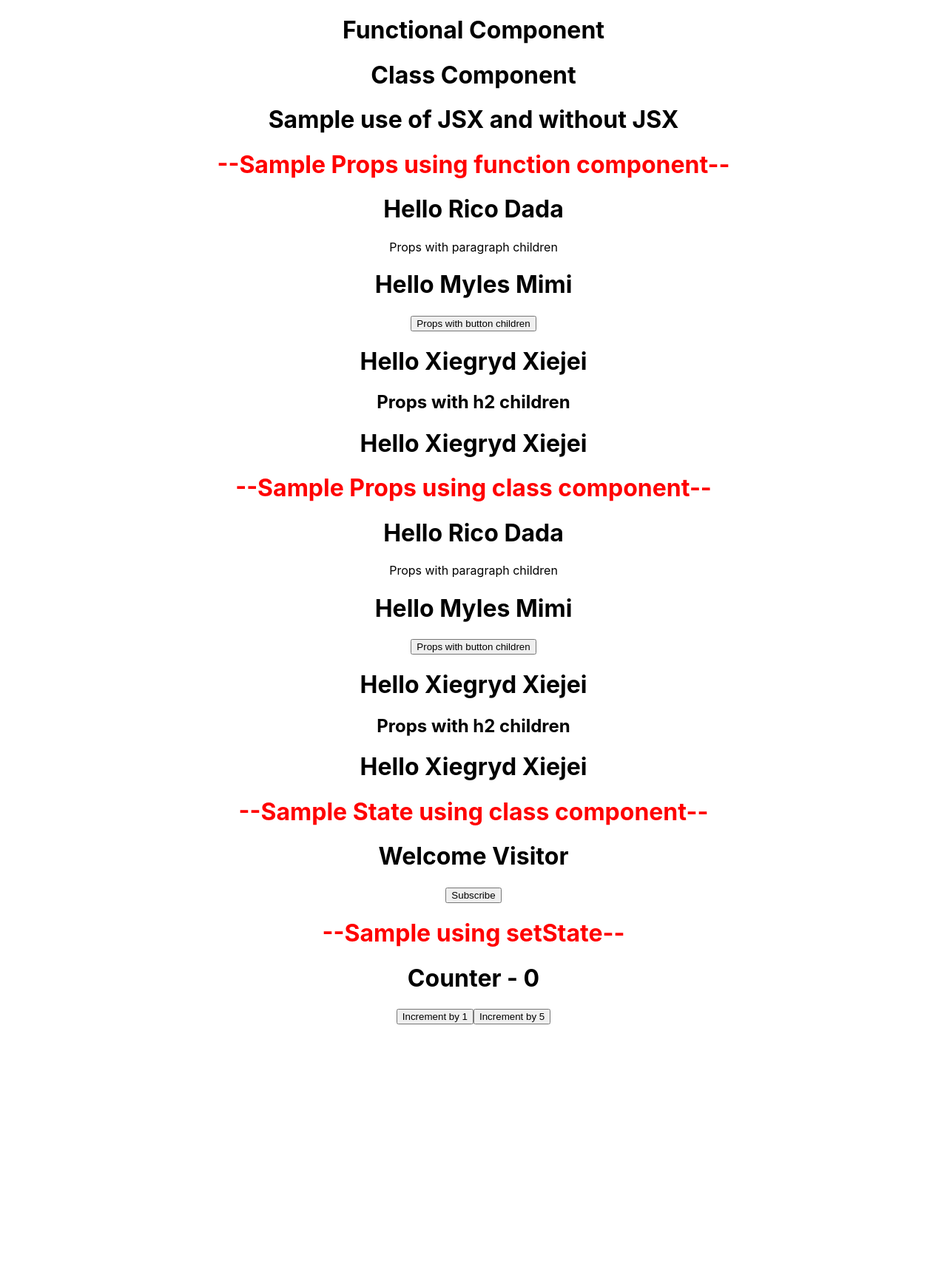
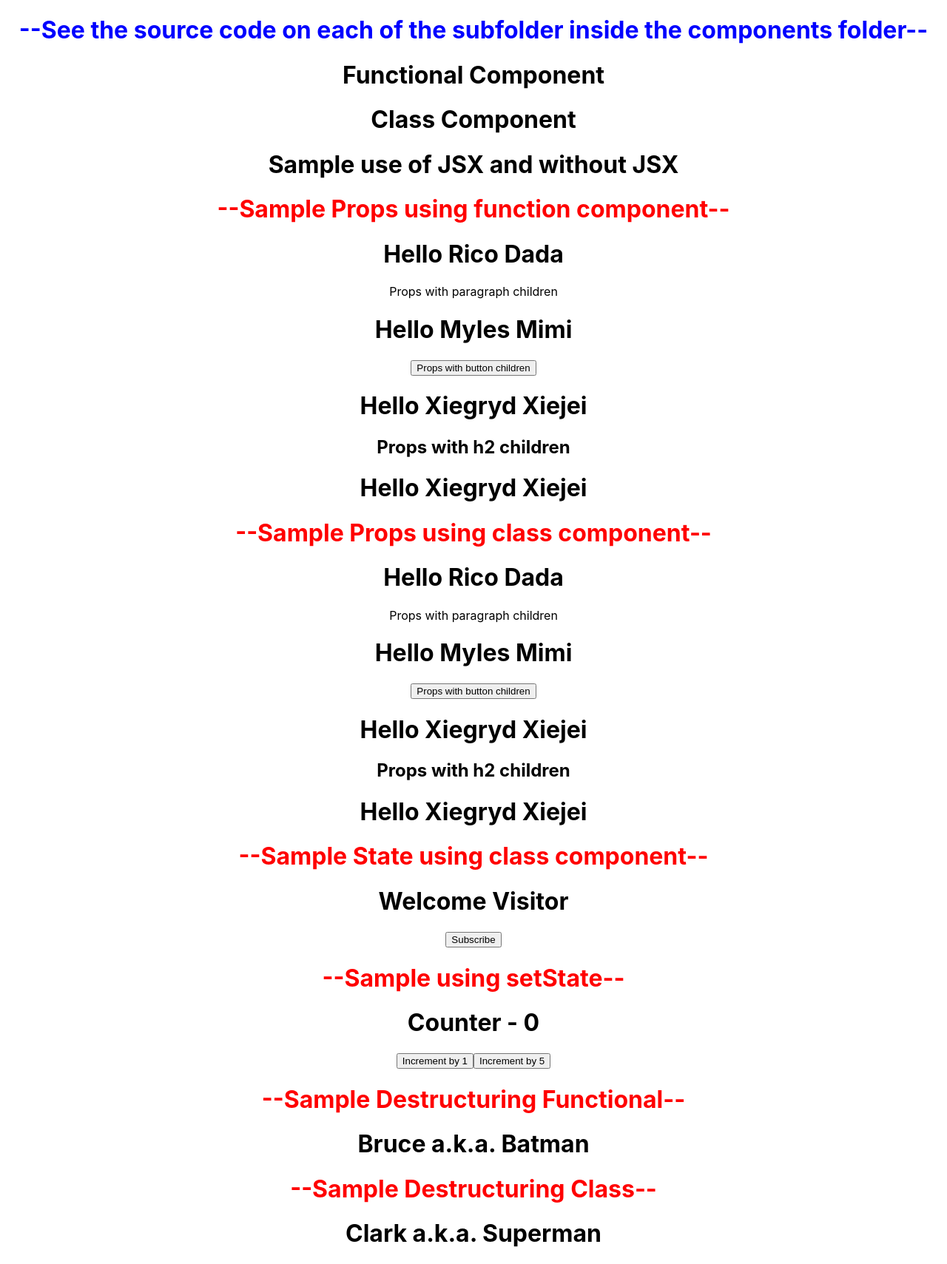
Before and after one commit to mirjSolution/react-front-to-back, a React (Create React App) app: page / in a window 1280 px wide. Shown: the whole page at 74% size. Before the commit the page ends 1385 px from the top, so only its background shows below. Built offline with nearby package versions, Linux system fonts and the light colour scheme.

Commit message:
UDestructuring Class and Functional Components

```diff
--- a/src/App.js
+++ b/src/App.js
@@ -1,6 +1,8 @@
 import React, { Component } from 'react';
 import './App.css';
 import Welcome from './components/class/Welcome';
+import DestructuringClass from './components/destructuring/DestructuringClass';
+import DestructuringFunctional from './components/destructuring/DestructuringFunctional';
 
 // Name export
 // import {Greet} from './components/functional/greet';
@@ -15,6 +17,10 @@ class App extends Component {
   render() {
     return (
       <div className='App'>
+        <h1 style={{ color: 'blue' }}>
+          --See the source code on each of the subfolder inside the components
+          folder--
+        </h1>
         {/* Sample functional component */}
         <Greet />
         {/* Sample class component */}
@@ -53,6 +59,12 @@ class App extends Component {
         {/* Sample using setState*/}
         <h1 style={{ color: 'red' }}>--Sample using setState--</h1>
         <SetState incrementBy={5} />
+        {/* Destructuring in functional and class component*/}
+        <h1 style={{ color: 'red' }}>--Sample Destructuring Functional--</h1>
+        <DestructuringFunctional firstName='Bruce' heroName='Batman' />
+        {/* Destructuring in functional and class component*/}
+        <h1 style={{ color: 'red' }}>--Sample Destructuring Class--</h1>
+        <DestructuringClass firstName='Clark' heroName='Superman' />
       </div>
     );
   }
--- /dev/null
+++ b/src/components/destructuring/DestructuringClass.js
@@ -0,0 +1,17 @@
+import React, { Component } from 'react';
+
+class DestructuringClass extends Component {
+  render() {
+    const { firstName, heroName } = this.props;
+    // const { state1, state2 } = this.state;
+    return (
+      <div>
+        <h1>
+          {firstName} a.k.a. {heroName}
+        </h1>
+      </div>
+    );
+  }
+}
+
+export default DestructuringClass;
--- /dev/null
+++ b/src/components/destructuring/DestructuringFunctional.js
@@ -0,0 +1,24 @@
+/* Destructuring in parameters */
+// const DestructuringFunctional = ({ firstName, heroName }) => {
+//   return (
+//     <div>
+//       <h1>
+//         {firstName} a.k.a. {heroName}
+//       </h1>
+//     </div>
+//   );
+// };
+
+/* Destructuring inside the function body */
+const DestructuringFunctional = (props) => {
+  const { firstName, heroName } = props;
+  return (
+    <div>
+      <h1>
+        {firstName} a.k.a. {heroName}
+      </h1>
+    </div>
+  );
+};
+
+export default DestructuringFunctional;
```
